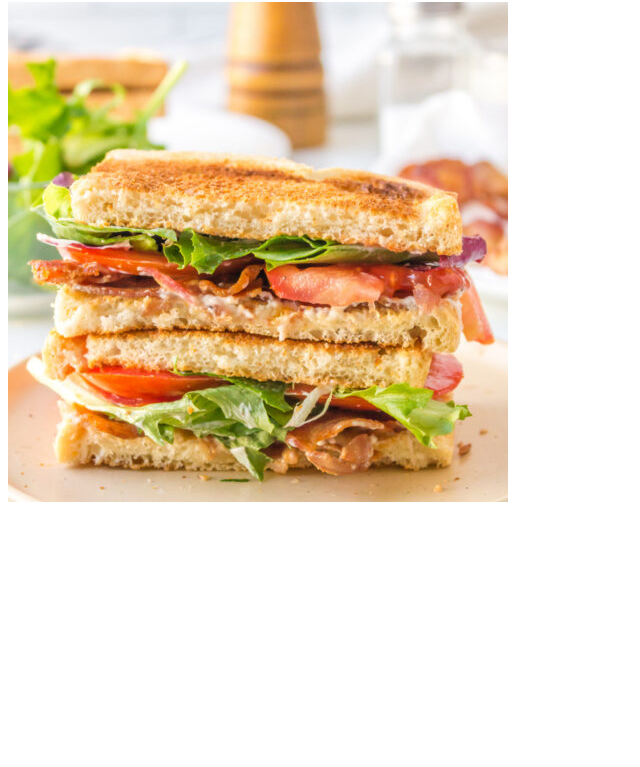
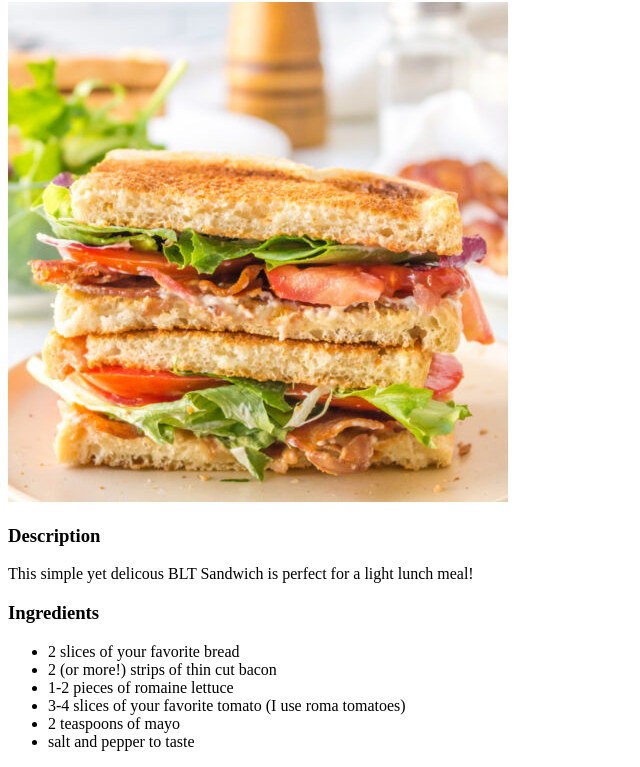
Before and after one commit to ecruzreal/odin-recipes, a plain HTML site: page recipes/blt.html in a window 1280 px wide. Shown: the part 78-845 px from the top of the page, without its empty margins (0-640 px from the left). Before the commit the page ends 800 px from the top, so only its background shows below. Drawn offline with Linux system fonts and the light colour scheme.

Commit message:
Added a description and ingredients list.

```diff
--- a/recipes/blt.html
+++ b/recipes/blt.html
@@ -10,5 +10,19 @@
 
     <img src="blt.jpeg" alt="A BLT Sandwich">
 
+    <h3>Description</h3>
+
+    <p>This simple yet delicous BLT Sandwich is perfect for a light lunch meal!</p>
+
+    <h3>Ingredients</h3>
+    <ul>
+        <li>2 slices of your favorite bread</li>
+        <li>2 (or more!) strips of thin cut bacon</li>
+        <li>1-2 pieces of romaine lettuce</li>
+        <li>3-4 slices of your favorite tomato (I use roma tomatoes)</li>
+        <li>2 teaspoons of mayo</li>
+        <li>salt and pepper to taste</li>
+    </ul>
+
 </body>
 </html>
```
